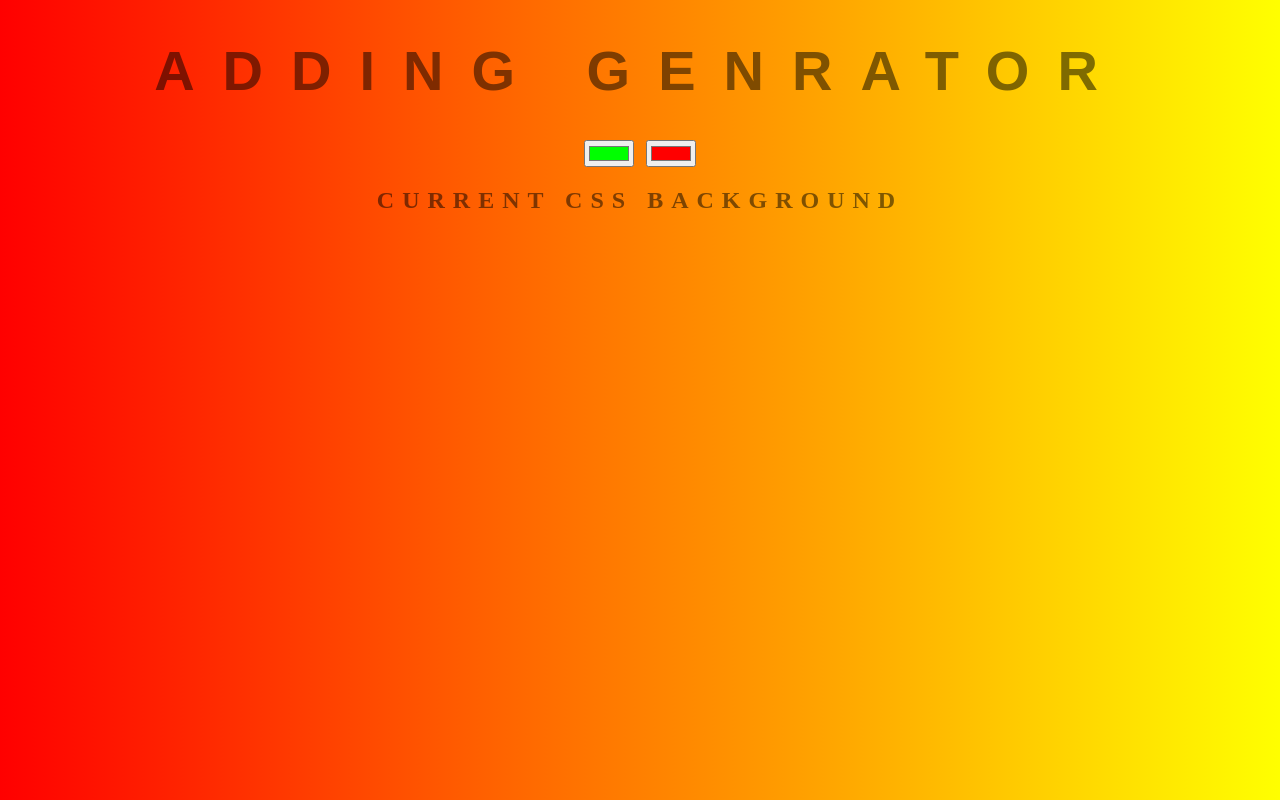
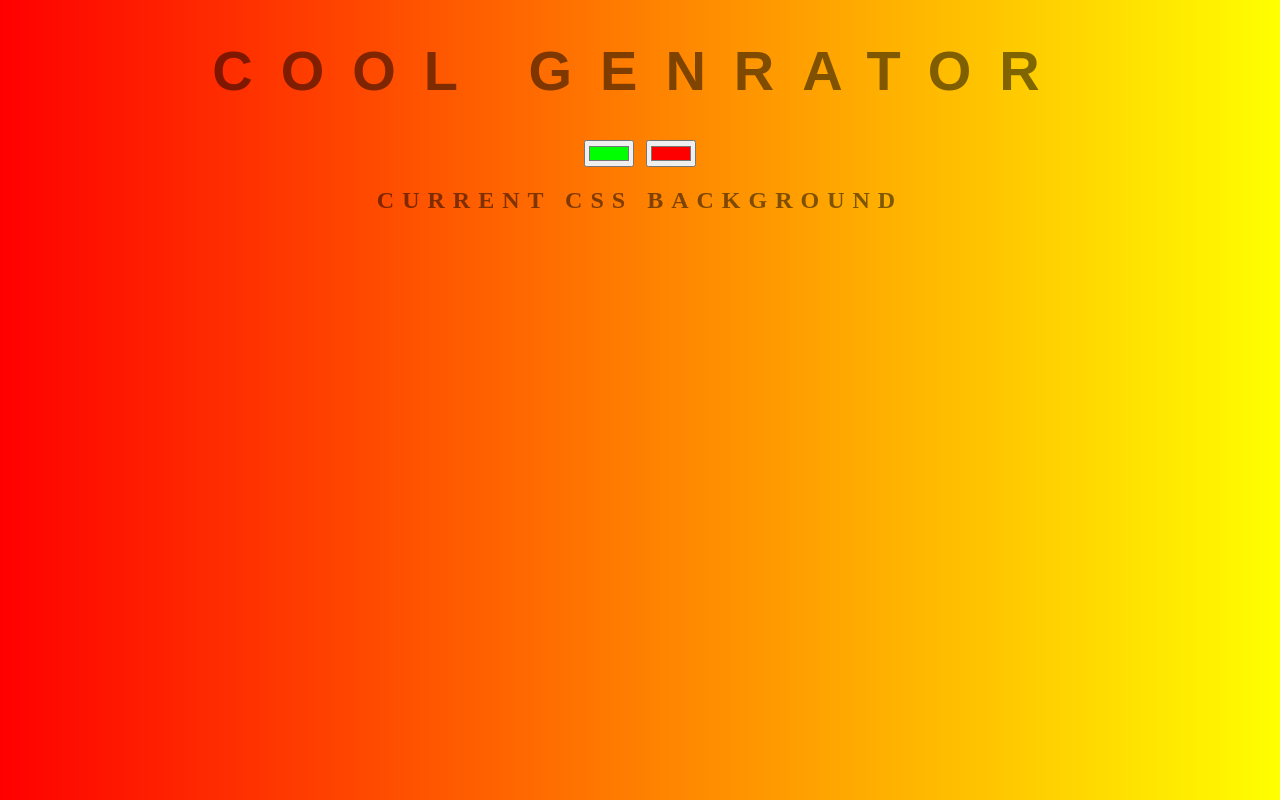
Before and after one commit to GitSangharsh/Background-Genrator, a plain HTML site: page index.html in a window 1280 px wide. Drawn offline with Linux system fonts and the light colour scheme.

Commit message:
seting to default

```diff
--- a/index.html
+++ b/index.html
@@ -8,7 +8,7 @@
     <link rel="stylesheet" href="style.css">
 </head>
 <body id="gradient">
-    <h1>adding Genrator</h1>
+    <h1>cool Genrator</h1>
     <input class="color1" type="color" name="color1" value="#00ff00">
     <input class="color2" type="color" name="color2" value="#ff0000">
     <h2>Current Css Background</h2>
```
